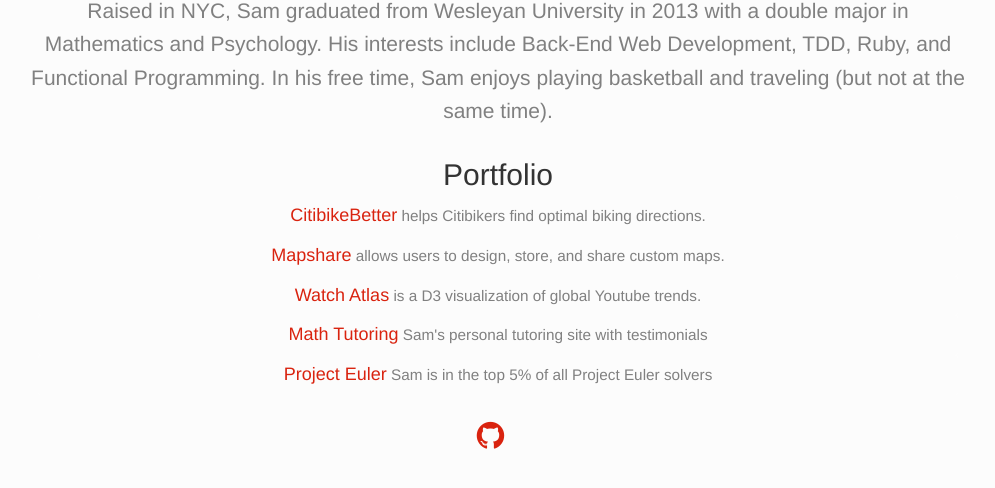
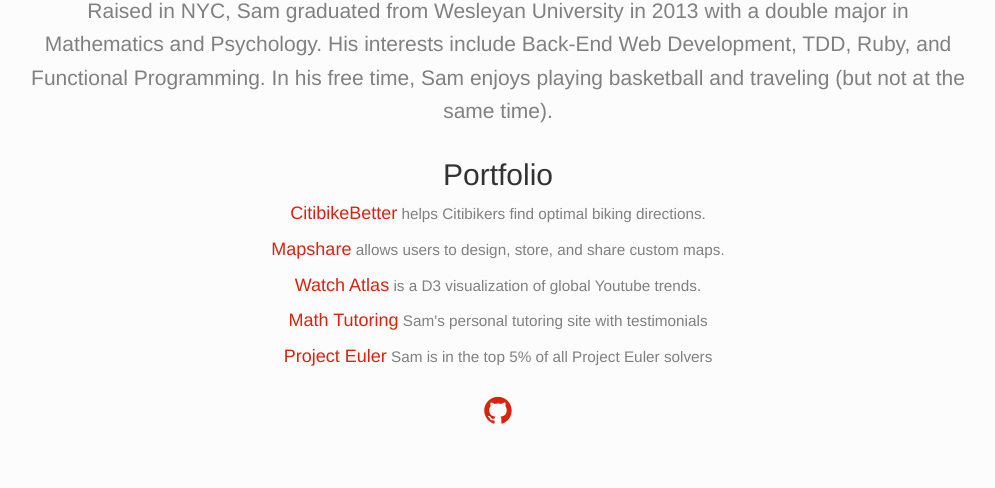
Before and after one commit to snebel/snebel.github.io, a plain HTML site: page index.html in a window 1280 px wide. Shown: the part 356-844 px from the top of the page, without its empty margins (142-1137 px from the left). Drawn offline with Linux system fonts and the light colour scheme.

Commit message:
fixed spacing issues

```diff
--- a/index.html
+++ b/index.html
@@ -23,19 +23,13 @@
   </div>
   <div class="row">
     <div class="col-md-10 col-md-offset-1 col-sm-10 col-sm-offset-1 col-xs-10 col-xs-offset-1">
-    <p class='lead text-center'>Raised in NYC, Sam graduated from Wesleyan University in 2013 with a double major in Mathematics and Psychology. His interests include Back-End Web Development, TDD, Ruby, and Functional Programming. In his free time, Sam enjoys playing basketball and traveling (but not at the same time). <!-- See Sam&rsquo;s <a>resume</a> --></p>
+    <p class='lead text-center'>Raised in NYC, Sam graduated from Wesleyan University in 2013 with a double major in Mathematics and Psychology. His interests include Back-End Web Development, TDD, Ruby, and Functional Programming. In his free time, Sam enjoys playing basketball and traveling (but not at the same time).</p>
     </div>
   </div>
 
   <h2 class='portfolio'>Portfolio</h2>
 
-<!--   <h4><a href='http://citibike-better.herokuapp.com' target='blank'>CitibikeBetter</a> <small>helps Citibikers find optimal biking directions.</small></h4>
-  <h4><a href='http://watch-atlas.herokuapp.com' target='blank'>Watch Atlas</a> <small>is a D3 visualization of global Youtube trends.</small></h4>
-  <h4><a href='http://mapshare.herokuapp.com' target='blank'>Mapshare</a> <small>allows users to design, store, and share custom maps.</small>
-  <h4><a href='http://samnebel.com' target='blank'>Math Tutoring</a> <small> Sam&rsquo;s personal tutoring site with testimonials</small></h4>
-  <h4><a href='http://github.com/snebel/project_euler' target='blank'>Project Euler</a> <small> Sam is in the top <a href='http://projecteuler.net/problems_analysis' target='blank'>5%</a> of all Project Euler solvers</small></h4> -->
-
-  <div class="panel-group col-md-10 col-md-offset-1 col-xs-10 col-xs-offset-1" id="accordion">
+  <div class="panel-group col-md-10 col-md-offset-1" id="accordion">
 
     <div class="panel panel-default">
       <div class="panel-heading" data-toggle="collapse" data-parent="#accordion" href="#collapseOne">
@@ -112,11 +106,10 @@
 
   </div>
     <a href='http://github.com/snebel' target='blank'><i class="fa fa-2x fa-github"></i></a>
-    <!-- <h4><a href='http://github.com/snebel' target='blank'>Github</a> <small>- projects in Ruby, Java, Javascript, and Standard ML</small></h4> -->
 
     <!-- <a href='http://github.com/snebel' target='blank'><i class="fa fa-2x fa-list-alt"></i></a> -->
 
-    <!-- <a href='http://github.com/snebel' target='blank'><i class="fa f a-2x fa-linkedin-square"></i></a> -->
+    <!-- <a href='http://github.com/snebel' target='blank'><i class="fa fa-2x fa-linkedin-square"></i></a> -->
 
 </div>
 </body>
--- a/stylesheets/styles.css
+++ b/stylesheets/styles.css
@@ -4,7 +4,7 @@ body {
   text-align: center;
   font-size: 16px;
   padding-top: 10px;
-  padding-bottom: 100px;
+  padding-bottom: 70px;
 }
 
 #test-img {
@@ -17,7 +17,6 @@ body {
 .screenshot {
   width: 100%;
   margin-bottom: 20px;
-
 }
 
 h1 {
@@ -50,6 +49,10 @@ h2 small{
 .panel .panel-heading:hover {
   background-color: #f3f3f3;
   cursor: pointer;
+}
+
+.panel-heading {
+  padding: 8px 10px;
 }
 
 .panel-body {
@@ -103,9 +106,7 @@ li {
 }
 
 i {
-  margin-top: 5px;
-  margin-right: 15px;
-
+  margin-right: 0px;
 }
 
 
```
Also changed, not shown: images/euler.png (deleted).
